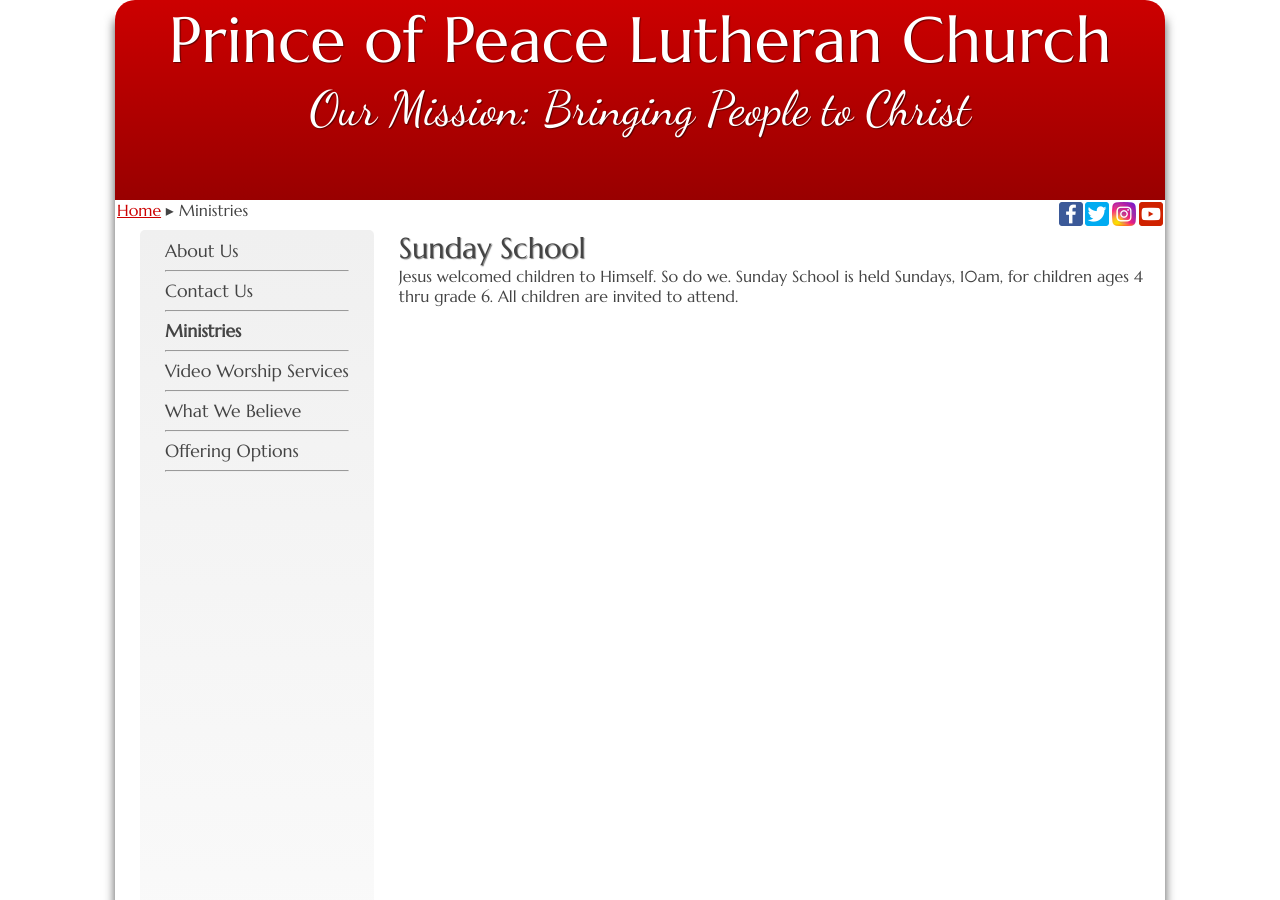
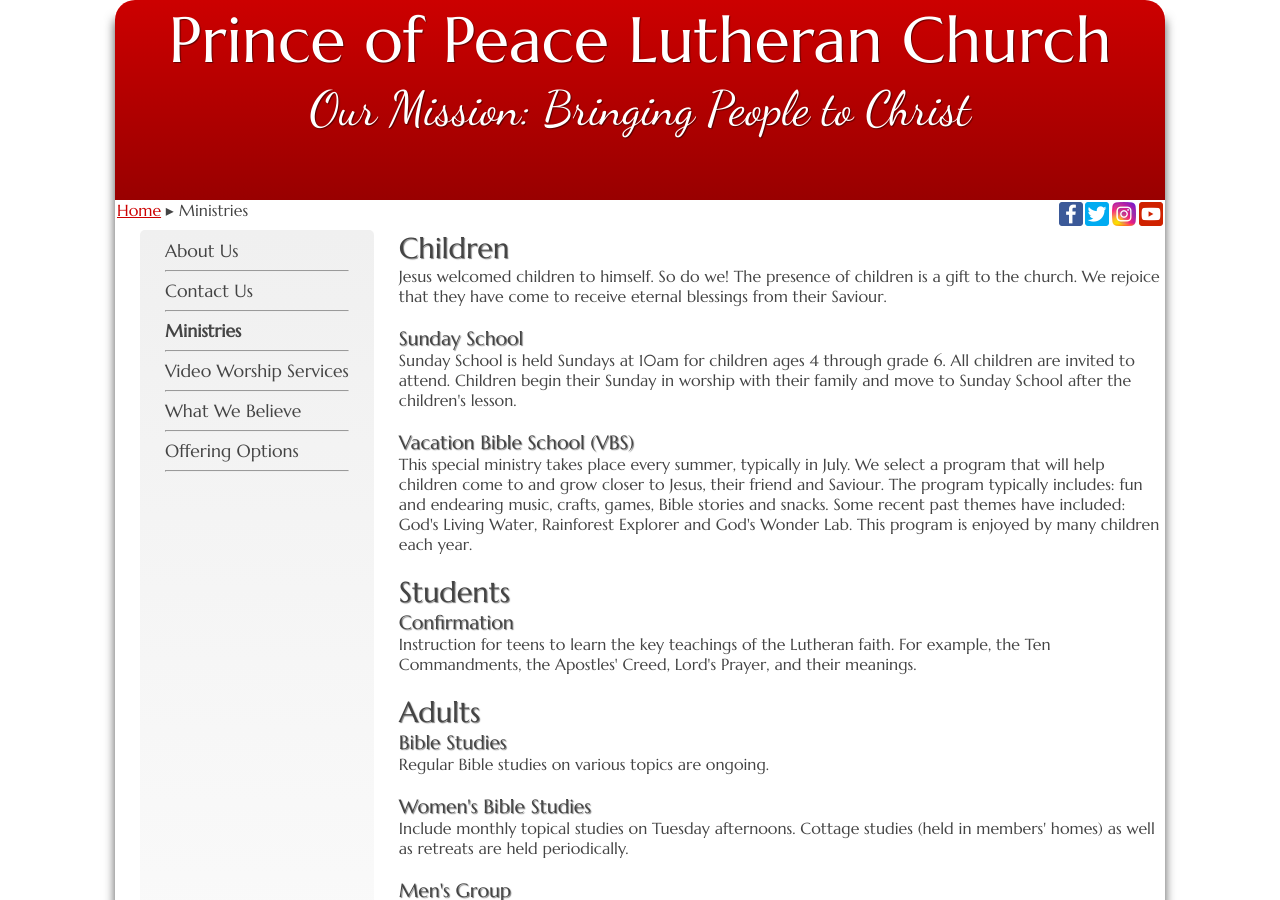
Before and after one commit to weslowsk/princeofpeace, a Jekyll site: the page built from ministries.html, in a window 1280 px wide and 900 px high. Built offline with Jekyll 4.4.1, drawn with Linux system fonts in a browser that asks for light colours; some of the changed text lies outside the part shown.

Commit message:
starting to update ministries

```diff
--- a/ministries.html
+++ b/ministries.html
@@ -4,9 +4,46 @@ category: Ministries
 title: Ministries
 order: 3
 ---
-<h1>Sunday School</h1>
-<p>Jesus welcomed children to Himself. So do we. Sunday School is held Sundays, 10am, for children ages 4 thru grade 6. All children are invited to attend.</p>
+<h1>Children</h1>
+<p>Jesus welcomed children to himself. So do we!
+The presence of children is a gift to the church. We rejoice that they have come to receive eternal blessings from their Saviour.</p>
 <br/>
+<h2>Sunday School</h2>
+<p>Sunday School is held Sundays at 10am for children ages 4 through grade 6.
+All children are invited to attend. Children begin their Sunday in worship with their family and move to Sunday School after the children's lesson.</p>
+<br/>
+<h2>Vacation Bible School (VBS)</h2>
+<p>This special ministry takes place every summer, typically in July.
+We select a program that will help children come to and grow closer to Jesus, their friend and Saviour.
+The program typically includes: fun and endearing music, crafts, games, Bible stories and snacks.
+Some recent past themes have included: God's Living Water, Rainforest Explorer and God's Wonder Lab.
+This program is enjoyed by many children each year.</p>
+<br/>
+<h1>Students</h1>
+<h2>Confirmation</h2>
+<p>Instruction for teens to learn the key teachings of the Lutheran faith. For example, the Ten Commandments, the Apostles' Creed, Lord's Prayer, and their meanings.</p>
+<br/>
+<h1>Adults</h1>
+<h2>Bible Studies</h2>
+<p>Regular Bible studies on various topics are ongoing.</p>
+<br/>
+<h2>Women's Bible Studies</h2>
+<p>Include monthly topical studies on Tuesday afternoons. Cottage studies (held in members' homes) as well as retreats are held periodically.</p>
+<br/>
+<h2>Men's Group</h2>
+<p>Meet monthly for a Saturday Bible study and then typically go out for brunch and fellowship.</p>
+<br/>
+<h2>Adult Faith Instruction</h2>
+<p>Offered for adults to learn key beliefs of the Lutheran Church prior to communicant membership.</p>
+<br/>
+<h1>Other Ministries</h1>
+<h2>Outreach Initiatives</h2>
+<p>We complete many different projects to share The Good News of Jesus and to help our neighbours.
+Some examples include delivering Easter egg invites to our Easter services, adopting families in need at Christmas, and helping refugees settle in Regina.</p>
+<br/>
+<h2>Fellowship and Family Events</h2>
+<p>Varied opportunities exist to have fun and to meet others in our church family. Events include potluck meals, guest speakers, women's brunches, and paint nights.</p>
+
 <!--
 <h1>Outreach & Caring Ministry</h1>
 <p>Please join us for our monthly brunch, the 4th Friday of the month.</p>
```
